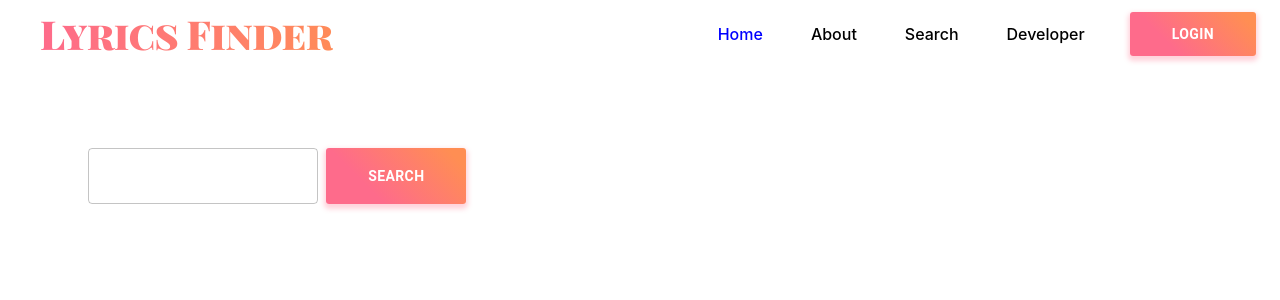
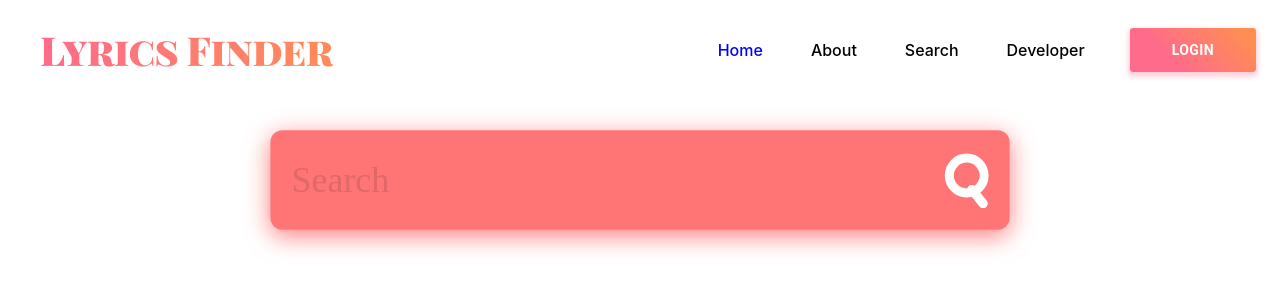
Before and after one commit to gagangaur/react-lyrics-app, a React (Create React App) app: page /search in a window 1280 px wide. Shown: the top 300 px of the page. Built offline with nearby package versions, Linux system fonts and the light colour scheme; no server answers.

Commit message:
added search ui elements

```diff
--- a/src/components/Main.js
+++ b/src/components/Main.js
@@ -5,7 +5,7 @@
 import styled from "styled-components";
 import Button from "@material-ui/core/Button";
 import Tracks from "./Tracks";
-import Search from "./Search";
+import Search from "./Search/Search";
 import Typography from "@material-ui/core/Typography";
 import Container from "@material-ui/core/Container";
 import { BrowserRouter as Router, Link, Route, Switch } from "react-router-dom";
@@ -128,8 +128,8 @@
           >
             {view}
           </Typography>
+          {view === "Top Tracks" ? <Tracks /> : <Search />}
         </Div>
-        {view === "Top Tracks" ? <Tracks /> : <Search />}
       </Fragment>
     </Router>
   );
--- a/src/components/Navbar.js
+++ b/src/components/Navbar.js
@@ -8,7 +8,7 @@
 import { BrowserRouter as Router, Link, Switch, Route } from "react-router-dom";
 import About from "./About";
 import Main from "./Main";
-import Search from "./Search";
+import Search from "./Search/Search";
 
 const Login = styled(Button)`
   background: linear-gradient(45deg, #fe6b8b 30%, #ff8e53 90%);
@@ -70,6 +70,7 @@
 `;
 const useStyles = makeStyles(theme => ({
   root: {
+    marginTop: "1rem",
     flexGrow: 1,
     width: "100%"
   },
@@ -87,7 +88,7 @@
   return (
     <Router>
       <div className={classes.root}>
-        <AppBarr position="static">
+        <AppBarr position="relative">
           <Toolbar>
             <div className={classes.title}>
               <Typographyy
--- a/src/components/Search.js
+++ /dev/null
@@ -1,60 +0,0 @@
-import React, { Fragment, useState } from "react";
-import styled from "styled-components";
-import Container from "@material-ui/core/Container";
-import Grid from "@material-ui/core/Grid";
-import Button from "@material-ui/core/Button";
-import TextField from "@material-ui/core/TextField";
-
-const Div = styled(Container)`
-  margin-top: 5em;
-  align-content: "center";
-  align-items: "center";
-  height: 100vh;
-`;
-const SearchButton = styled(Button)`
-  background: linear-gradient(45deg, #fe6b8b 30%, #ff8e53 90%);
-  border-radius: 3px;
-  font-weight: 600;
-  border: 0;
-  color: white;
-  height: 4em;
-  padding: 0.7em 3em;
-  box-shadow: 0 3px 5px 2px rgba(255, 105, 135, 0.3);
-  text-decoration: None;
-  &:active {
-    transform: scale(0.95);
-  }
-`;
-
-const SearchTextField = styled(TextField)`
-  width: 50%;
-  padding-right: 0.5rem;
-  text-decoration: None;
-  margin-left: 4em;
-  &:active {
-    transform: scale(0.99);
-  }
-`;
-export default function Search() {
-  const [searchInput, handleSearchInput] = useState("");
-  const handleChange = e => {
-    handleSearchInput(e.target.value);
-  };
-  return (
-    <Fragment>
-      <Div>
-        <Grid container style={{ marginTop: "3em", alignItems: "center" }}>
-          <div>
-            <SearchTextField
-              id="outlined-basic"
-              variant="outlined"
-              value={searchInput}
-              onChange={handleChange}
-            />
-            <SearchButton>Search</SearchButton>
-          </div>
-        </Grid>
-      </Div>
-    </Fragment>
-  );
-}
--- /dev/null
+++ b/src/components/Search/Search.js
@@ -0,0 +1,107 @@
+import React, { Fragment, useState } from "react";
+import styled from "styled-components";
+import Container from "@material-ui/core/Container";
+import Grid from "@material-ui/core/Grid";
+import Button from "@material-ui/core/Button";
+import TextField from "@material-ui/core/TextField";
+import { tb, td, sCircle, cover, sCover, btn } from "./Search.module.css";
+
+const Div = styled(Container)`
+  margin-top: 5em;
+  align-content: "center";
+  justify-content: "center";
+  align-items: "center";
+  height: 100vh;
+  margin: 0 auto;
+`;
+const SearchButton = styled(Button)`
+  background: linear-gradient(45deg, #fe6b8b 30%, #ff8e53 90%);
+  border-radius: 3px;
+  font-weight: 600;
+  margin: auto;
+  border: 0;
+  color: white;
+  height: 4em;
+  padding: 0.7em 3em;
+  box-shadow: 0 3px 5px 2px rgba(255, 105, 135, 0.3);
+  text-decoration: None;
+  &:active {
+    transform: scale(0.95);
+  }
+`;
+
+const SearchTextField = styled(TextField)`
+  /* max-width: 50%; */
+  min-width: 50%;
+  padding: 1rem;
+  margin: 0.5em;
+  /* text-decoration: None; */
+  float: right;
+`;
+export default function Search() {
+  const [searchInput, handleSearchInput] = useState("");
+  const handleChange = e => {
+    handleSearchInput(e.target.value);
+  };
+  const sendLyricsRequest = () => {
+    return undefined;
+  };
+  return (
+    <Fragment>
+      <Div>
+        <Grid container style={{ marginTop: "3em", justifyContent: "center" }}>
+          {/* <Grid
+            item
+            xs={12}
+            sm={6}
+            md={6}
+            lg={6}
+            style={{ justifyContent: "center", padding: "1em" }}
+          >
+            <SearchTextField
+              id="outlined-basic"
+              variant="outlined"
+              value={searchInput}
+              onChange={handleChange}
+              placeholder="Enter Song"
+            />
+          </Grid>
+          <Grid
+            item
+            xs={12}
+            sm={6}
+            md={6}
+            lg={6}
+            style={{ justifyContent: "center", margin: "auto" }}
+          >
+            <SearchButton>Search</SearchButton>
+          </Grid> */}
+          <div id={cover}>
+            {/* <form method="get" action=""> */}
+            <div className={tb}>
+              <div className={td}>
+                <input
+                  type="text"
+                  placeholder="Search"
+                  onChange={handleChange}
+                  required
+                />
+              </div>
+              <div className={td} id={sCover}>
+                <button
+                  type="submit"
+                  onClick={sendLyricsRequest}
+                  className={btn}
+                >
+                  <div id={sCircle}></div>
+                  <span></span>
+                </button>
+              </div>
+            </div>
+            {/* </form> */}
+          </div>
+        </Grid>
+      </Div>
+    </Fragment>
+  );
+}
--- /dev/null
+++ b/src/components/Search/Search.module.css
@@ -0,0 +1,154 @@
+* {
+  outline: none;
+}
+
+/* html,
+body {
+  height: 100%;
+  min-height: 100%;
+} */
+
+/* body {
+  margin: 0;
+  background-color: #ffd8d8;
+} */
+
+.tb {
+  display: table;
+  width: 100%;
+}
+
+.td {
+  display: table-cell;
+  vertical-align: middle;
+}
+
+input,
+.btn {
+  color: #fff;
+  font-family: Nunito;
+  padding: 0;
+  margin: 0;
+  border: 0;
+  background-color: transparent;
+}
+
+#cover {
+  position: relative;
+  display: flex;
+  flex-grow: 1;
+  top: 3rem;
+  left: 0;
+  right: 0;
+  width: 550px;
+  padding: 35px;
+  margin: -83px auto 0 auto;
+  background-color: #ff7575;
+  border-radius: 20px;
+  box-shadow: 0 10px 40px #ff7c7c, 0 0 0 20px #ffffffeb;
+  transform: scale(0.6);
+}
+
+form {
+  height: 96px;
+}
+
+input[type="text"] {
+  width: 100%;
+  height: 96px;
+  font-size: 60px;
+  line-height: 1;
+}
+
+input[type="text"]::placeholder {
+  color: #e16868;
+}
+
+#sCover {
+  width: 1px;
+  /* padding-left: 35px; */
+}
+
+.btn {
+  position: relative;
+  display: block;
+  width: 84px;
+  height: 96px;
+  cursor: pointer;
+  margin-left: 20rem;
+}
+
+#sCircle {
+  float: right;
+  position: relative;
+  top: -8px;
+  left: 0;
+  width: 43px;
+  height: 43px;
+  margin-top: 0;
+  border-width: 15px;
+  border: 15px solid #fff;
+  background-color: transparent;
+  border-radius: 50%;
+  transition: 0.5s ease all;
+}
+
+.btn span {
+  position: absolute;
+  top: 68px;
+  left: 43px;
+  display: block;
+  width: 45px;
+  height: 15px;
+  background-color: transparent;
+  border-radius: 10px;
+  transform: rotateZ(52deg);
+  transition: 0.5s ease all;
+}
+
+.btn span:before,
+.btn span:after {
+  content: "";
+  position: absolute;
+  bottom: 0;
+  right: 0;
+  width: 45px;
+  height: 15px;
+  background-color: #fff;
+  border-radius: 10px;
+  transform: rotateZ(0);
+  transition: 0.5s ease all;
+}
+
+#sCover:hover #sCircle {
+  top: -1px;
+  width: 67px;
+  height: 15px;
+  border-width: 0;
+  background-color: #fff;
+  border-radius: 20px;
+}
+
+#sCover:hover span {
+  top: 50%;
+  left: 56px;
+  width: 25px;
+  margin-top: -9px;
+  transform: rotateZ(0);
+}
+
+#sCover:hover .btn span:before {
+  bottom: 11px;
+  transform: rotateZ(52deg);
+}
+
+#sCover:hover .btn span:after {
+  bottom: -11px;
+  transform: rotateZ(-52deg);
+}
+#sCover:hover .btn span:before,
+#sCover:hover .btn span:after {
+  right: -6px;
+  width: 40px;
+  background-color: #fff;
+}
```
